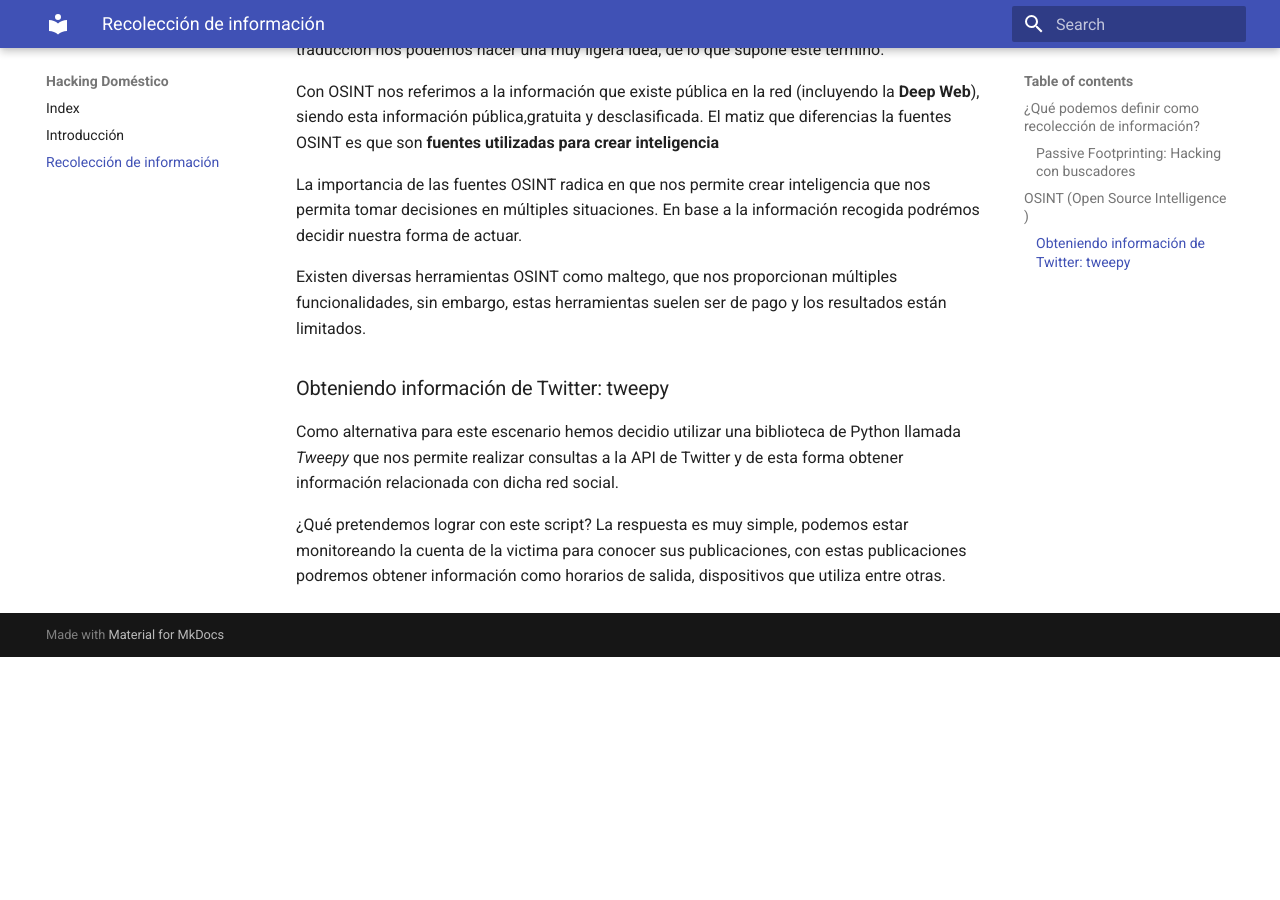
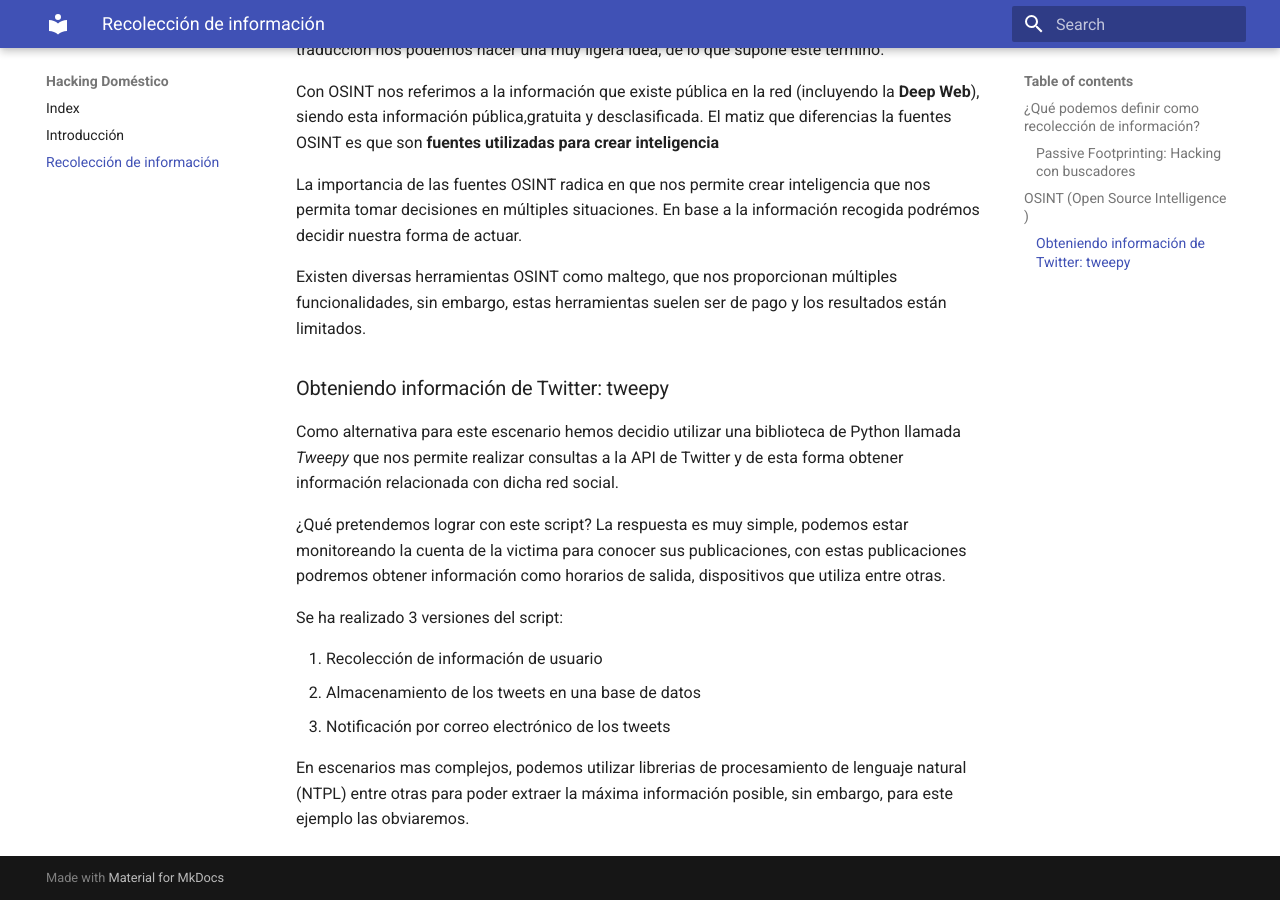
Before and after one commit to hromero99/Seguridad-en-redes-dom-sticas, an MkDocs documentation site: the page built from Documentation/docs/informationGathering.md, in a window 1280 px wide and 900 px high, scrolled down 2011 px. Built offline with MkDocs 1.6.1 and Material for MkDocs 9.7.7, drawn with Linux system fonts in a browser that asks for light colours; before the commit the page ends 2668 px from its top, so only the background shows below that.

```diff
--- a/Documentation/docs/informationGathering.md
+++ b/Documentation/docs/informationGathering.md
@@ -38,3 +38,11 @@ Existen diversas herramientas OSINT como maltego, que nos proporcionan múltiple
 Como alternativa para este escenario hemos decidio utilizar una biblioteca de Python llamada _Tweepy_ que nos permite realizar consultas a la API de Twitter y de esta forma obtener información relacionada con dicha red social.
 
 ¿Qué pretendemos lograr con este script? La respuesta es muy simple, podemos estar monitoreando la cuenta de la victima para conocer sus publicaciones, con estas publicaciones podremos obtener información como horarios de salida, dispositivos que utiliza entre otras.
+
+Se ha realizado 3 versiones del script:
+
+1. Recolección de información de usuario
+2. Almacenamiento de los tweets en una base de datos
+3. Notificación por correo electrónico de los tweets
+
+En escenarios mas complejos, podemos utilizar librerias de procesamiento de lenguaje natural (NTPL) entre otras para poder extraer la máxima información posible, sin embargo, para este ejemplo las obviaremos.
```
Also changed, not shown: Documentation/docs/vulnerabilities.md (added, +29 -0 lines).
